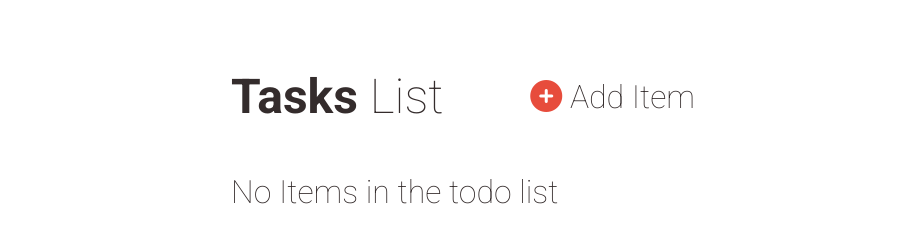
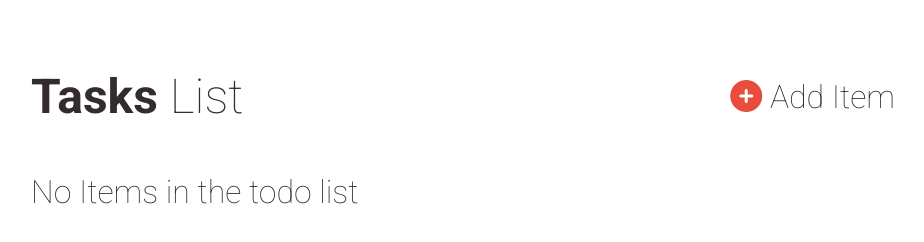
Before and after one commit to ManikyaSabharwal/Todo-App, a plain HTML site: page index.html in a window 1280 px wide. Shown: the whole page, without its empty margins (177-1101 px from the left). Drawn offline with Linux system fonts and the light colour scheme.

Commit message:
UI changes

```diff
--- a/css/main.css
+++ b/css/main.css
@@ -7,7 +7,7 @@ body{
 
 .container {
     position: relative;
-    margin: 20px 400px;
+    margin: 20px 200px;
 }
 
 .flex-row,
--- a/js/index.js
+++ b/js/index.js
@@ -29,6 +29,7 @@ function renderTodo(todo) {
     </ul>
     <button class='btn-completed' onclick="removeToDo(this)">Completed</button>
     <p class = 'btn-add' style="display: inline;" onclick="toggleAddItem(this)"><i class="fa fa-plus-circle"></i></p>
+
     `;
 
     console.log(node);
```
